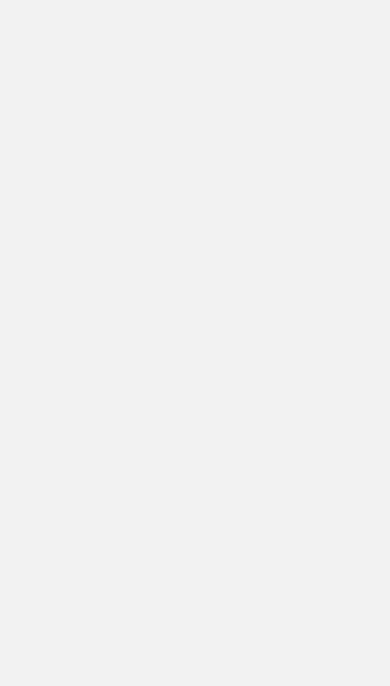
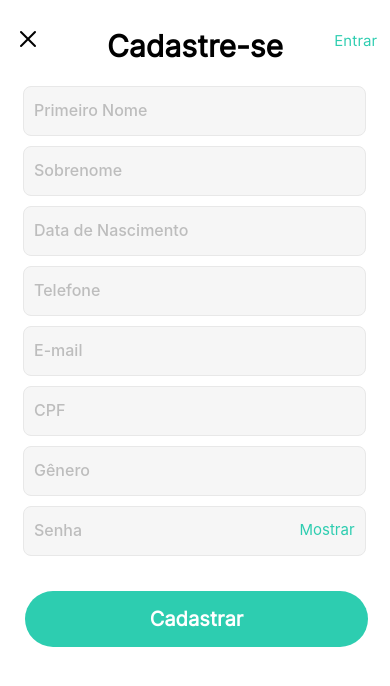
Before and after one commit to Parkfy-Team/Parkfy-Project, a React Native app in the folder Parkfy/: screen /Screen_Cadastro in a window 390 px wide. Shown: the top 686 px of the page. Built offline with nearby package versions, Linux system fonts and the light colour scheme.

Commit message:
pagina de cadastro

```diff
--- a/Parkfy/App.js
+++ b/Parkfy/App.js
@@ -40,6 +40,7 @@ function App() {
 
   const [fontsLoaded] = useFonts({
     'poppins_regular': require('./assets/fonts/poppins_regular.ttf'),
+    'Inter-Regular': require('./assets/fonts/Inter-Regular.ttf')
   });
 
   if (!fontsLoaded) {
--- a/Parkfy/package.json
+++ b/Parkfy/package.json
@@ -15,7 +15,7 @@
     "expo": "~46.0.8",
     "expo-status-bar": "~1.4.0",
     "react": "18.0.0",
-    "react-native": "0.69.4",
+    "react-native": "0.69.5",
     "styled-component": "^2.8.0",
     "expo-app-loading": "~2.1.0"
   },
--- a/Parkfy/src/pages/Cadastro.js
+++ b/Parkfy/src/pages/Cadastro.js
@@ -28,10 +28,115 @@ import {ScrollView,
   const cadastrarButton = () => {
     navigation.navigate('Screen_Cadastrar')
   }
+  const [email, setEmail] = useState("");
+  const [password, setPassword] = useState("");
+  const closeButton = () => {
+    navigation.navigate('Screen_Inicial')
+  }
 
   return(
   <>
     <StatusBar barStyle={'light-content'}></StatusBar>
+    <View style={css_Cadastro.body}>
+
+        <TouchableOpacity onPress={closeButton} style={css_Cadastro.closeBtn}>
+          <Image source={require("../../assets/close.png")}/>
+        </TouchableOpacity>
+
+        <View style={css_Cadastro.textoPrincipalView}>
+          <Text style={css_Cadastro.textoPrincipalText}>Cadastre-se</Text>
+        </View>
+
+        <TouchableOpacity>
+          <View style={css_Cadastro.entrarView}>
+            <Text style={css_Cadastro.entrarBtn}>Entrar</Text>
+          </View>
+        </TouchableOpacity>
+
+        <View style={css_Cadastro.container}>
+          <View style={css_Cadastro.boxColumn}>
+            <TextInput
+            style={css_Cadastro.textColumn}
+            placeholder="Primeiro Nome"
+            placeholderTextColor="#BDBDBD"
+            autoCapitalize = "none"
+            />
+          </View>
+
+          <View style={css_Cadastro.boxColumn}>
+            <TextInput
+            style={css_Cadastro.textColumn}
+            placeholder="Sobrenome"
+            placeholderTextColor="#BDBDBD"
+            autoCapitalize = "none"
+            />
+          </View>
+
+          <View style={css_Cadastro.boxColumn}>
+            <TextInput
+            style={css_Cadastro.textColumn}
+            placeholder="Data de Nascimento"
+            placeholderTextColor="#BDBDBD"
+            autoCapitalize = "none"
+            />
+          </View>
+
+          <View style={css_Cadastro.boxColumn}>
+            <TextInput
+            style={css_Cadastro.textColumn}
+            placeholder="Telefone"
+            placeholderTextColor="#BDBDBD"
+            autoCapitalize = "none"
+            />
+          </View>
+
+          <View style={css_Cadastro.boxColumn}>
+            <TextInput
+            style={css_Cadastro.textColumn}
+            placeholder="E-mail"
+            placeholderTextColor="#BDBDBD"
+            autoCapitalize = "none"
+            />
+          </View>
+
+          <View style={css_Cadastro.boxColumn}>
+            <TextInput
+            style={css_Cadastro.textColumn}
+            placeholder="CPF"
+            placeholderTextColor="#BDBDBD"
+            autoCapitalize = "none"
+            />
+          </View>
+
+          <View style={css_Cadastro.boxColumn}>
+            <TextInput
+            style={css_Cadastro.textColumn}
+            placeholder="Gênero"
+            placeholderTextColor="#BDBDBD"
+            autoCapitalize = "none"
+            />
+          </View>
+
+
+
+          <View style={css_Cadastro.boxColumn}>
+            <TextInput
+              style={css_Cadastro.textColumn}
+              placeholder="Senha"
+              placeholderTextColor="#BDBDBD"
+              secureTextEntry={true}
+              onChangeText={(password) => setPassword(password)}
+            />
+            <TouchableOpacity style={css_Cadastro.mostrarSenhaView}>
+              <Text style={css_Cadastro.mostrarSenhaText}>Mostrar</Text>
+            </TouchableOpacity>
+          </View>
+
+            <TouchableOpacity style={css_Cadastro.cadastroBtn}>
+              <Text style={css_Cadastro.cadastroText}>Cadastrar</Text>
+            </TouchableOpacity>
+        </View>
+      </View>
   </>
   )
 }
--- a/Parkfy/src/pages/Inicial.js
+++ b/Parkfy/src/pages/Inicial.js
@@ -27,7 +27,7 @@ function Screen_Inicial({navigation}){
       navigation.navigate('Screen_Entrar')
     }
     const cadastrarButton = () => {
-      navigation.navigate('Screen_Cadastrar')
+      navigation.navigate('Screen_Cadastro')
     }
 
     return(
--- a/Parkfy/src/pages/Login.js
+++ b/Parkfy/src/pages/Login.js
@@ -31,7 +31,7 @@ import {ScrollView,
     }
 
     return (
-      <View style={css_Entrar.entrarBody}>
+      <View style={css_Entrar.body}>
 
         <TouchableOpacity onPress={closeButton} style={css_Entrar.closeBtn}>
           <Image source={require("../../assets/close.png")}/>
--- a/Parkfy/src/styles/CadastroStyle.js
+++ b/Parkfy/src/styles/CadastroStyle.js
@@ -13,97 +13,117 @@ import {ScrollView,
 
 
 const css_Cadastro = StyleSheet.create({
-    entrarLoginText: {
+  body:{
+      flex: 1,
+      backgroundColor: "white",
+  },
+  container:{
+    flexDirection:'column',
+    position:'relative',
+    alignItems: 'flex-start',
+    width: PixelRatio.roundToNearestPixel(343),
+  },
+  textoPrincipalText: {
+    fontFamily:'Inter-Regular',
     position: 'absolute',
-      fontSize: 30,
-      fontWeight: "600",
+    fontSize: PixelRatio.roundToNearestPixel(30),
+    fontWeight: '700',
     fontStyle: "normal",
     lineHeight: 30,
     textAlign: "center",
     color: "#000000",
   },
 
-    entrarLoginView: {
+  textoPrincipalView: {
     alignItems: "center",
     top: 20,
   },
 
-    emailView: {
-      top: PixelRatio.roundToNearestPixel(130),
+  boxColumn: {
+    borderColor:'#E8E8E8',
+    borderWidth:1,
+    width: PixelRatio.roundToNearestPixel(343),
+    backgroundColor:'#F6F6F6',
+    borderRadius: PixelRatio.roundToNearestPixel(8),
+    top: PixelRatio.roundToNearestPixel(70),
     left: PixelRatio.roundToNearestPixel(18),
+    height: PixelRatio.roundToNearestPixel(50),
+    margin: 5,
   },
 
-    emailText: {
+  textColumn: {
+    position:'absolute',
     fontSize: 16,
     fontWeight: "500",
     fontStyle: "normal",
     lineHeight: 16,
+    marginLeft: 10,
+    height: 45,
   },
 
-    senhaView: {
-      top: PixelRatio.roundToNearestPixel(148),
-      left: PixelRatio.roundToNearestPixel(18),
+  mostrarSenhaView: {
+    position:'absolute',
+    marginTop: 10,
+    height: PixelRatio.roundToNearestPixel(30),
+    width: PixelRatio.roundToNearestPixel(70),
+    alignItems:'center',
+    marginLeft: PixelRatio.roundToNearestPixel(273),
   },
 
-    senhaText: {
-      fontSize: 16,
-      fontWeight: "500",
-      fontStyle: "normal",
-      lineHeight: 16,
+  mostrarSenhaText: {
+    marginTop:3,
+    fontSize: 15,
+    position: "absolute",
+    color: "#2DCDB0",
+    marginRight: 10,
 },
 
-    forgotView: {
-      alignItems: "center",
-      top: PixelRatio.roundToNearestPixel(173)
+
+  cadastroBtn: {
+    marginTop:100,
+    alignItems: 'center',
+    padding:(16,16),
+    height: PixelRatio.roundToNearestPixel(56),
+    width: PixelRatio.roundToNearestPixel(343),
+    backgroundColor: '#2DCDB0',
+    borderRadius: PixelRatio.roundToNearestPixel(100),
+    marginLeft: PixelRatio.roundToNearestPixel(25),
   },
 
-    forgotText: {
+  cadastroText: {
+    width: PixelRatio.roundToNearestPixel(100),
+    height: PixelRatio.roundToNearestPixel(24),
+    color:'white',
+    fontWeight: 'bold',
+    fontSize: PixelRatio.roundToNearestPixel(20),
+    lineHeight: PixelRatio.roundToNearestPixel(24),
+    textAlign: 'center',
+    fontFamily:'Inter-Regular',
+  },
+
+  entrarView: {
     position: "absolute",
+    top: 20,
+    left: PixelRatio.roundToNearestPixel(330),
+    width: PixelRatio.roundToNearestPixel(47),
+    height: PixelRatio.roundToNearestPixel(20),
     color: "#2DCDB0",
   },
 
-    loginBtn: {
-      display: 'flex',
-      flexDirection:"column",
-      alignItems: 'center',
-      padding:(16,16),
-      position: "absolute",
-      height: PixelRatio.roundToNearestPixel(56),
-      top: PixelRatio.roundToNearestPixel(300),
-      width: PixelRatio.roundToNearestPixel(343),
-      backgroundColor: '#2DCDB0',
-      borderRadius: PixelRatio.roundToNearestPixel(100),
-      marginLeft: PixelRatio.roundToNearestPixel(25)
-    },
+  entrarBtn: {
+    fontSize: 15,
+    textAlign:'right',
+    color: "#2DCDB0",
+    fontFamily:'Inter-Regular',
 
-    loginText: {
-      width: PixelRatio.roundToNearestPixel(80),
-      height: PixelRatio.roundToNearestPixel(24),
-      color:'white',
-      fontWeight: '600',
-      fontSize: PixelRatio.roundToNearestPixel(20),
-      lineHeight: PixelRatio.roundToNearestPixel(24),
-      textAlign: 'center',
-    },
-
-    cadastroView: {
-      position: "absolute",
-      top: 25,
-      left: PixelRatio.roundToNearestPixel(300),
-      width: PixelRatio.roundToNearestPixel(80),
-      height: PixelRatio.roundToNearestPixel(20),
-      color: "#2DCDB0"
-    },
-
-    cadastroBtn: {
-      color: "#2DCDB0"
   },
 
   closeBtn: {
+    marginTop:1,
     width: PixelRatio.roundToNearestPixel(16),
-      height: PixelRatio.roundToNearestPixel(16),
+    height: PixelRatio.roundToNearestPixel(10),
     marginLeft: PixelRatio.roundToNearestPixel(20),
-      top: PixelRatio.roundToNearestPixel(65),
+    top: PixelRatio.roundToNearestPixel(30),
   }
 
 });
--- a/Parkfy/src/styles/LoginStyle.js
+++ b/Parkfy/src/styles/LoginStyle.js
@@ -13,6 +13,10 @@ import {ScrollView,
 
 
 const css_Entrar = StyleSheet.create({
+    body:{
+      flex: 1,
+      backgroundColor: "white",
+    },
     entrarLoginText: {
       position: 'absolute',
       fontSize: 30,
```
Also changed, not shown: Parkfy/assets/fonts/Inter-Regular.ttf (added), 1 other file (tests, documents, lock files or other folders). Lines whose indentation alone changed are shown as unchanged.
